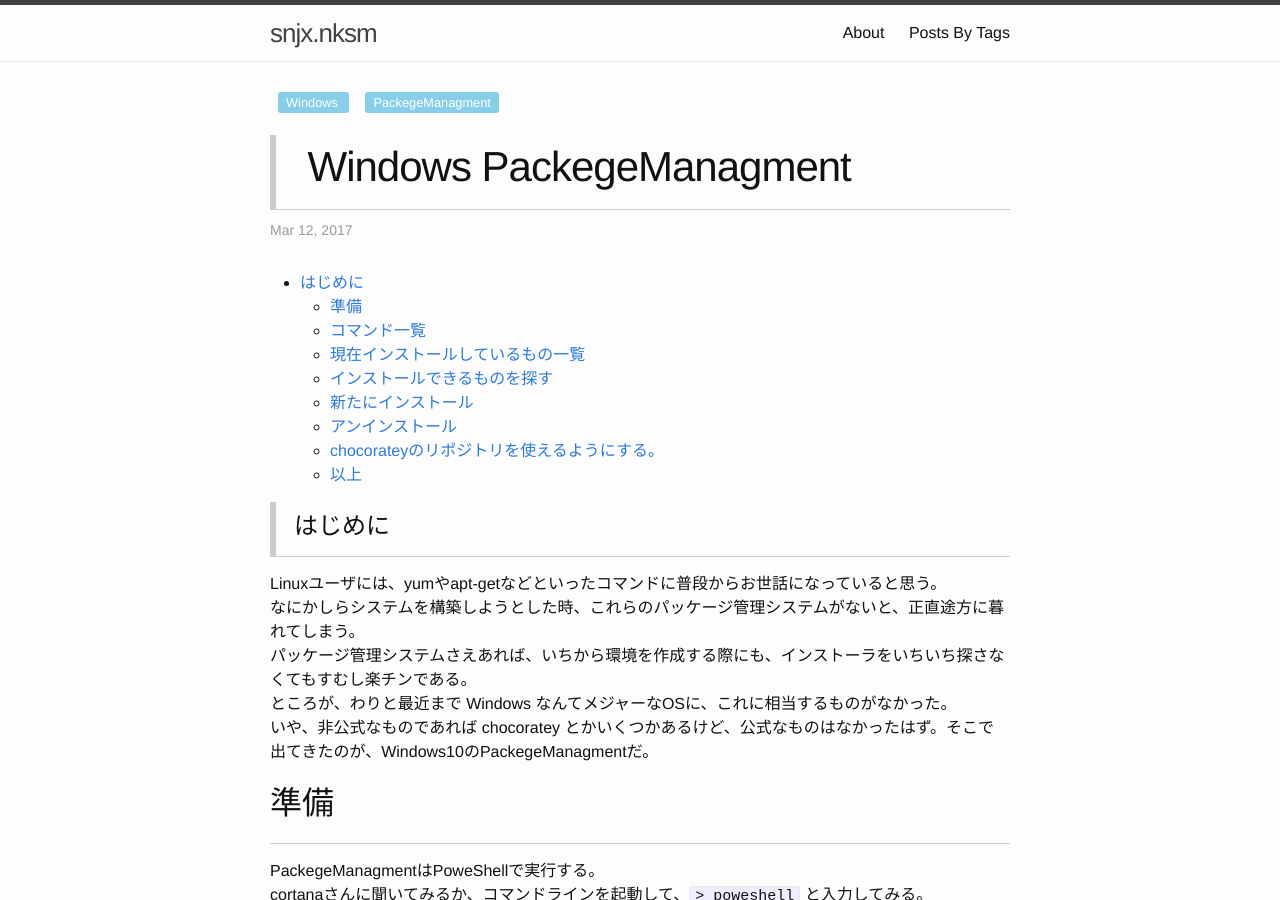
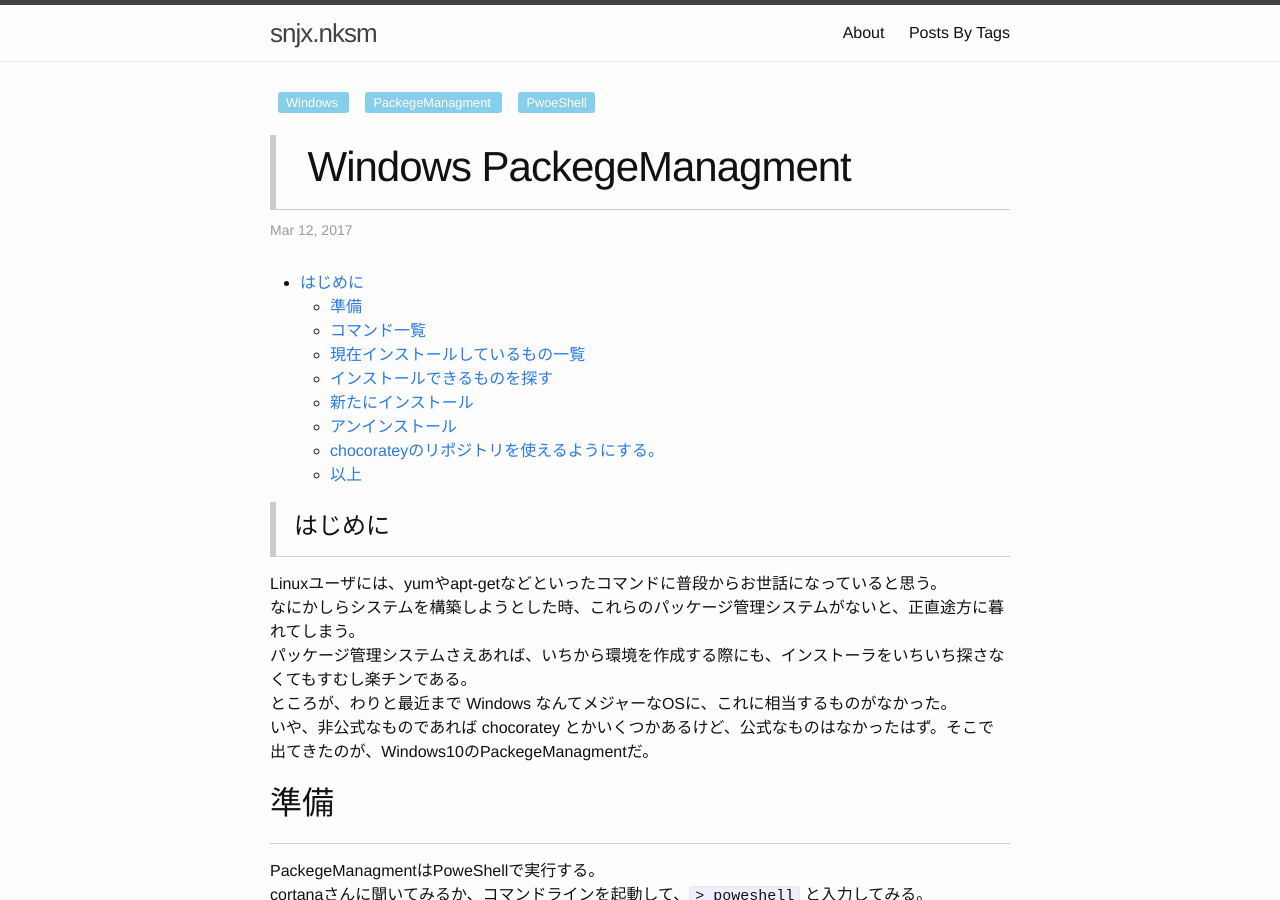
Before and after one commit to snjxnksm/snjxnksm.github.io, a Jekyll site: the page built from _posts/2017-03-12-windows-packegemanagment.markdown, in a window 1280 px wide and 900 px high. Built offline with Jekyll 4.4.1, drawn with Linux system fonts in a browser that asks for light colours.

Commit message:
タグ追加

```diff
--- a/_posts/2017-03-12-windows-packegemanagment.markdown
+++ b/_posts/2017-03-12-windows-packegemanagment.markdown
@@ -5,6 +5,7 @@ date: "2017-03-12 15:41:11 +0900"
 tags:
   - Windows
   - PackegeManagment
+  - PwoeShell
 published: true
 ---
 
```
